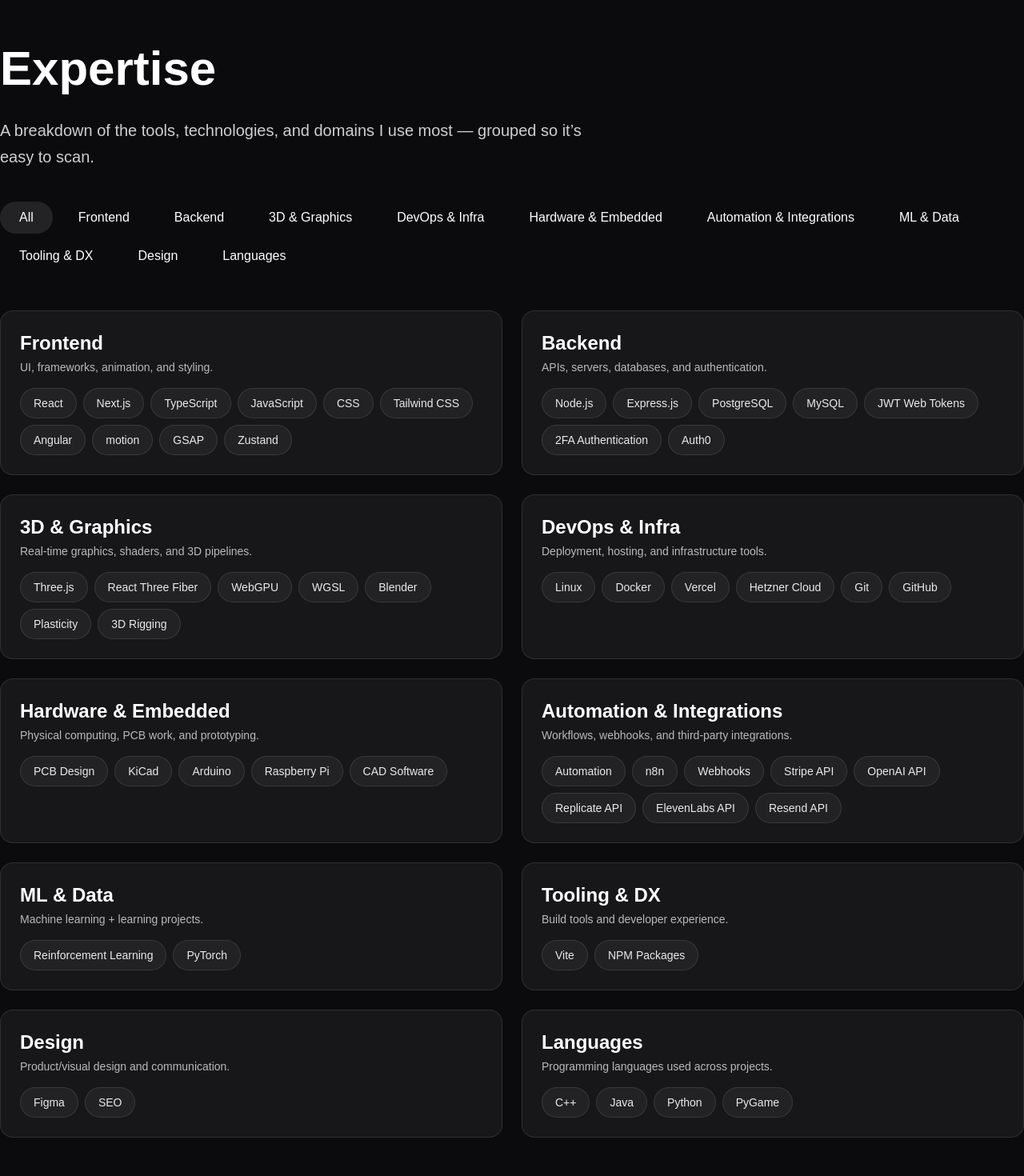
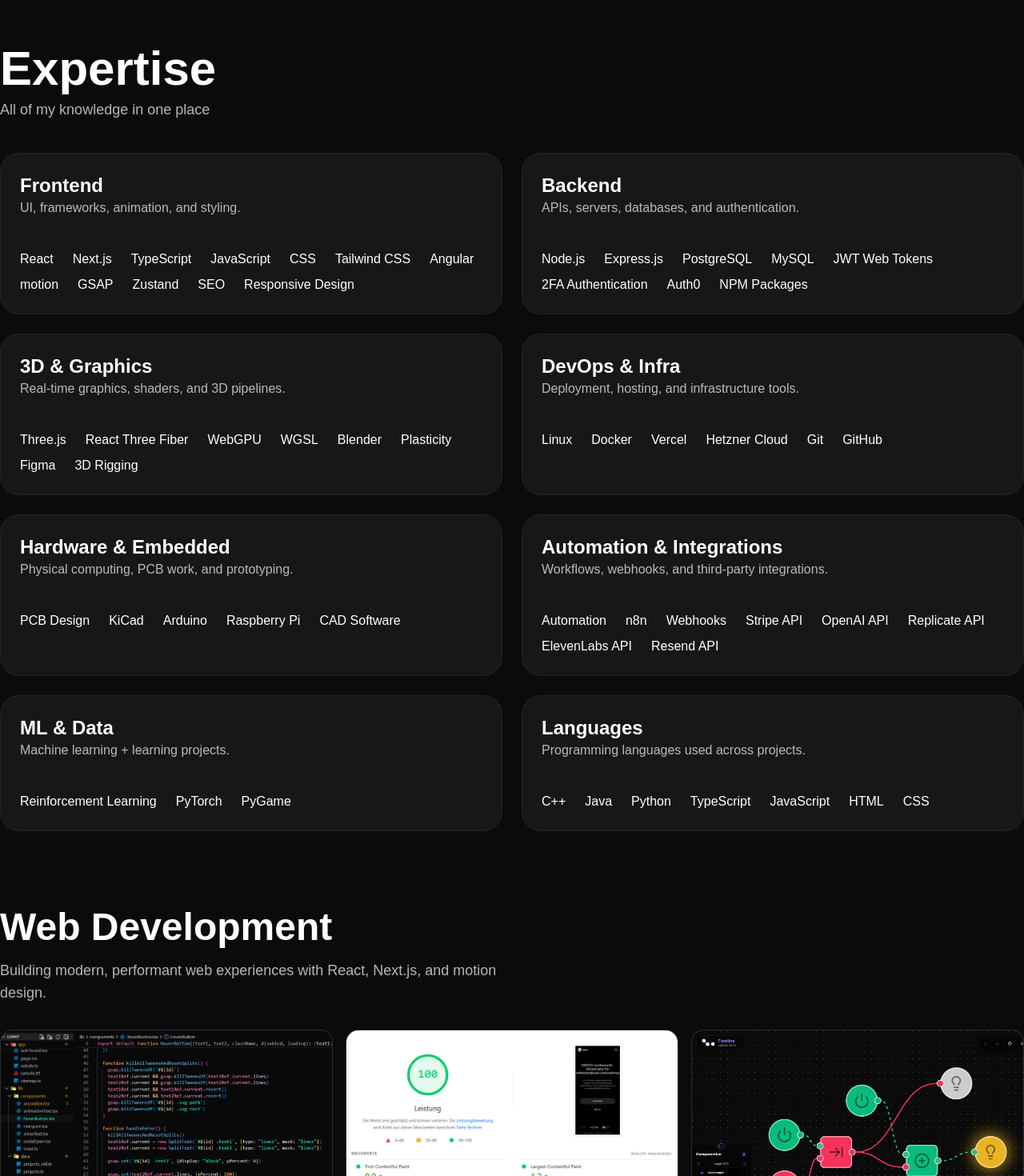
Before and after one commit to lnny8/website, a Next.js app: page /expertise in a window 1280 px wide. Shown: the part 80-1550 px from the top of the page at 80% size. Built offline with nearby package versions, Linux system fonts and the light colour scheme; a web font is replaced by a local one.

Commit message:
some page intro animations

```diff
--- a/app/about/page.tsx
+++ b/app/about/page.tsx
@@ -1,58 +1,27 @@
+"use client"
+import MoreSoon from "@/lib/components/moreSoon"
+import {about} from "@/lib/data/data"
+import {useGSAP} from "@gsap/react"
 import Image from "next/image"
-import React from "react"
-
-const sections = [
-  {
-    title: "Web Development",
-    description: "Building modern, performant web experiences with React, Next.js, and motion design.",
-    images: ["/interests/websites3.png", "/interests/websites2.png", "/interests/websites1.png"],
-  },
-  {
-    title: "Server Infrastructure",
-    description: "Managing Linux servers, databases, and automation workflows for reliable deployment.",
-    images: ["/interests/server1.png", "/interests/server2.png", "/interests/server3.png"],
-  },
-  {
-    title: "Hardware & PCB Design",
-    description: "Prototyping circuits, designing PCBs, and creating physical interfaces.",
-    images: ["/interests/hardware1.png", "/interests/hardware2.png", "/interests/hardware3.png"],
-  },
-  {
-    title: "3D Modeling & Printing",
-    description: "Designing, rendering, printing custom components using CAD software.",
-    images: ["/interests/3d1.png", "/interests/3d2.png", "/interests/3d3.png"],
-  },
-  {
-    title: "Creative Coding",
-    description: "Mobile app development and interactive experiences through code.",
-    images: ["/interests/creative1.png", "/interests/creative2.png", "/interests/creative3.png"],
-  },
-  {
-    title: "Automation & Scripting",
-    description: "Creating scripts and automations in n8n to streamline workflows and increase efficiency.",
-    images: ["/interests/automation1.png", "/interests/automation2.png", "/interests/automation3.png"],
-  },
-]
-
-const about = [
-  {
-    title: "age",
-    description: "17",
-    icon: "🎂",
-  },
-  {
-    title: "location",
-    description: "Stuttgart, Germany",
-    icon: "📍",
-  },
-  {
-    title: "education",
-    description: "High School Student",
-    icon: "🎓",
-  },
-]
+import React, { useRef } from "react"
+import { SplitText } from "gsap/all"
+import gsap from "gsap"
 
 export default function Page() {
+
+  const titleRef = useRef(null)
+  const descriptionRef = useRef(null)
+
+  gsap.registerPlugin(SplitText)
+
+  useGSAP(() => {
+    if (!titleRef.current || !descriptionRef.current) return
+    const titleSplit = new SplitText(titleRef.current, {type: "words, chars", mask: "chars"})
+    const descriptionSplit = new SplitText(descriptionRef.current, {type: "words, chars", mask: "chars"})
+    gsap.from(titleSplit.chars, {opacity: 0, yPercent: 100, stagger: 0.02, ease: "back.inOut"})
+    gsap.from(descriptionSplit.words, {opacity: 0, xPercent: 0, stagger: {amount: 0.2}, ease: "power4.inOut", delay: 0.3})
+  }, [])
+
   return (
     <main className="min-h-screen max-w-7xl mx-auto w-full pb-24">
       <section className="pt-32 px-6 md:px-0">
@@ -63,9 +32,9 @@
         </p>
       </section>
 
-      <section className="px-6 md:px-0 mt-12 grid grid-cols-1 md:grid-cols-3 gap-4">
+      <section className="px-6 md:px-0 mt-12 grid grid-cols-1 md:grid-cols-3 gap-4 pb-12">
         {about.map((item) => (
-          <div key={item.title} className="rounded-xl border border-white/5 light:border-black/5 bg-white/5 light:bg-black/5 p-4 flex flex-col items-center text-center gap-3">
+          <div key={item.title} className="rounded-3xl border border-white/5 light:border-black/5 bg-white/5 light:bg-black/5 p-4 flex flex-col items-center text-center gap-3">
             <div className="text-3xl">{item.icon}</div>
             <h3 className="text-xl font-clash font-semibold">{item.description}</h3>
             <p className="text-white/70 light:text-black/70 text-sm capitalize">{item.title}</p>
@@ -73,32 +42,7 @@
         ))}
       </section>
 
-      {sections.map((section, idx) => (
-        <section key={section.title} className="px-6 md:px-0 mt-24">
-          <h2 className="text-4xl md:text-5xl font-clash font-semibold mb-4">{section.title}</h2>
-          <p className="text-lg text-white/70 light:text-black/70 mb-8 max-w-2xl">{section.description}</p>
-
-          <div className="grid grid-cols-1 md:grid-cols-3 gap-4">
-            {section.images.map((img, imgIdx) => (
-              <div key={imgIdx} className="relative aspect-3/2 group rounded-2xl overflow-hidden cursor-pointer bg-white/5 light:bg-black/5 border border-white/10 light:border-black/10">
-                <Image src={img} alt={`${section.title} ${imgIdx + 1}`} fill className="object-cover group-hover:scale-105 transition-transform duration-300" />
-              </div>
-            ))}
-          </div>
-        </section>
-      ))}
-
-      {/* <section className="max-w-6xl mx-auto px-6 md:px-0 mt-24">
-        <div className="rounded-3xl border border-white/10 light:border-black/10 bg-white/5 light:bg-black/5 p-8 md:p-12 flex flex-col md:flex-row md:items-center md:justify-between gap-6">
-          <div className="space-y-3">
-            <h3 className="text-3xl font-clash font-semibold">Let's work together</h3>
-            <p className="text-white/70 light:text-black/70">Available for projects and collaborations.</p>
-          </div>
-          <a className="inline-flex items-center justify-center rounded-full px-8 py-4 bg-lime text-woodsmoke font-clash font-medium hover:bg-lime/90 transition-colors duration-200" href="mailto:lenny@lnny.dev">
-            Get in touch
-          </a>
-        </div>
-      </section> */}
+      <MoreSoon />
     </main>
   )
 }
--- a/app/expertise/page.tsx
+++ b/app/expertise/page.tsx
@@ -1,71 +1,62 @@
 "use client"
-
-import React, {useMemo, useState} from "react"
-import {experienceCategories} from "@/lib/data/data"
-import {AnimatePresence, motion} from "motion/react"
-
-function Chip({label}: {label: string}) {
-  return <div className="rounded-full border border-white/10 light:border-black/10 bg-white/5 light:bg-black/5 px-4 py-2 text-sm text-white/90 light:text-black/90 hover:bg-white/10 light:hover:bg-black/10 transition-colors">{label}</div>
-}
+import {experienceCategories, imageSections} from "@/lib/data/data"
+import React, { useRef } from "react"
+import Image from "next/image"
+import { useGSAP } from "@gsap/react"
+import gsap from "gsap"
+import { SplitText } from "gsap/all"
+import { motion } from "motion/react"
 
 export default function Page() {
-  const categories = useMemo(() => experienceCategories.map((c) => c.title), [])
-  const [selectedCategory, setSelectedCategory] = useState<string>("All")
 
-  const flattened = useMemo(() => {
-    return experienceCategories.flatMap((c) => c.items.map((name) => ({name, category: c.title})))
+  const titleRef = useRef(null)
+  const descriptionRef = useRef(null)
+
+  gsap.registerPlugin(SplitText)
+
+  useGSAP(() => {
+    if (!titleRef.current || !descriptionRef.current) return
+    const titleSplit = new SplitText(titleRef.current, {type: "words, chars", mask: "chars"})
+    const descriptionSplit = new SplitText(descriptionRef.current, {type: "words, chars", mask: "chars"})
+    gsap.from(titleSplit.chars, {opacity: 0, yPercent: 100, stagger: 0.02, ease: "back.inOut"})
+    gsap.from(descriptionSplit.words, {opacity: 0, xPercent: 0, stagger: {amount: 0.2}, ease: "power4.inOut", delay: 0.3})
   }, [])
 
-  const filtered = useMemo(() => {
-    if (selectedCategory === "All") return flattened
-    return flattened.filter((x) => x.category === selectedCategory)
-  }, [flattened, selectedCategory])
+  return (
+    <main className="pt-32 max-w-7xl mx-auto px-6 md:px-0">
+      <h1 ref={titleRef} className="text-6xl leading-tight font-clash font-semibold">Expertise</h1>
+      <h2 ref={descriptionRef} className="text-white/70 light:text-black/70 font-light text-lg">All of my knowledge in one place</h2>
 
-  return (
-    <main className="min-h-screen max-w-7xl mx-auto w-full pb-24">
-      <section className="pt-32 px-6 md:px-0">
-        <h1 className="text-6xl font-clash font-semibold leading-tight mb-6">Expertise</h1>
-        <p className="text-xl text-white/80 light:text-black/80 leading-relaxed max-w-3xl">A breakdown of the tools, technologies, and domains I use most — grouped so it’s easy to scan.</p>
-      </section>
+      <div className="grid grid-cols-2 gap-6 pt-10">
+        {experienceCategories.map((category, index) => (
+          <motion.div  initial={{opacity: 0, scale: 0.5}} animate={{opacity: 1, scale: 1, transition: {duration: 1, type: "spring", delay: index * 0.2 + 0.4}}} className="border border-white/5 light:border-black/5 bg-white/5 light:bg-black/5 cursor-pointer rounded-3xl p-6" key={category.title}>
+            <h3 className="font-semibold font-clash text-2xl">{category.title}</h3>
+            <p className="text-white/70 light:text-black/70 font-light pb-10">{category.description}</p>
+            <div className="flex gap-x-6 gap-y-2 flex-wrap">
+              {category.items.map((item) => (
+                <div className="" key={item}>
+                  {item}
+                </div>
+              ))}
+            </div>
+          </motion.div>
+        ))}
+      </div>
 
-      <section className="px-6 md:px-0 mt-10 flex flex-wrap gap-2">
-        {["All", ...categories].map((category) => (
-          <button onClick={() => setSelectedCategory(category)} key={category} className="relative px-4 md:px-6 py-2 rounded-full cursor-pointer text-sm md:text-base">
-            {category}
-            {selectedCategory === category && <motion.div style={{borderRadius: 9999}} transition={{type: "spring", stiffness: 420, damping: 24}} className="bg-white/10 light:bg-black/10 absolute inset-0 -z-1" layoutId="backGround_experience_category" />}
-          </button>
-        ))}
-      </section>
+      {imageSections.map((section, idx) => (
+        <section key={section.title} className="px-6 md:px-0 mt-24">
+          <h2 className="text-4xl md:text-5xl font-clash font-semibold mb-4">{section.title}</h2>
+          <p className="text-lg text-white/70 light:text-black/70 mb-8 max-w-2xl">{section.description}</p>
 
-      {selectedCategory === "All" ? (
-        <section className="px-6 md:px-0 mt-12 grid grid-cols-1 md:grid-cols-2 gap-6">
-          {experienceCategories.map((category) => (
-            <div key={category.title} className="rounded-2xl border border-white/10 light:border-black/10 bg-white/5 light:bg-black/5 p-6">
-              <div className="flex flex-col gap-1 mb-4">
-                <h2 className="text-2xl font-clash font-semibold">{category.title}</h2>
-                {category.description && <p className="text-sm text-white/70 light:text-black/70">{category.description}</p>}
+          <div className="grid grid-cols-1 md:grid-cols-3 gap-4">
+            {section.images.map((img, imgIdx) => (
+              <div key={imgIdx} className="relative aspect-3/2 group rounded-2xl overflow-hidden cursor-pointer bg-white/5 light:bg-black/5 border border-white/10 light:border-black/10">
+                <Image src={img} alt={`${section.title} ${imgIdx + 1}`} fill className="object-cover group-hover:scale-105 transition-transform duration-300" />
               </div>
-              <div className="flex flex-wrap gap-2">
-                {category.items.map((item) => (
-                  <Chip key={`${category.title}-${item}`} label={item} />
-                ))}
-              </div>
-            </div>
-          ))}
-        </section>
-      ) : (
-        <section className="px-6 md:px-0 mt-12">
-          <div className="grid grid-cols-2 sm:grid-cols-3 md:grid-cols-4 gap-3">
-            <AnimatePresence>
-              {filtered.map((item) => (
-                <motion.div key={`${item.category}-${item.name}`} initial={{opacity: 0, scale: 0.9}} animate={{opacity: 1, scale: 1, transition: {duration: 0.25}}} exit={{opacity: 0, scale: 0.9, transition: {duration: 0.1}}}>
-                  <Chip label={item.name} />
-                </motion.div>
-              ))}
-            </AnimatePresence>
+            ))}
           </div>
         </section>
-      )}
+      ))}
     </main>
   )
 }
--- /dev/null
+++ b/lib/components/moreSoon.tsx
@@ -0,0 +1,14 @@
+import Image from "next/image"
+import React from "react"
+
+export default function MoreSoon() {
+  return (
+    <div className="max-w-7xl mx-auto grid md:grid-cols-2 content-center place-items-center rounded-3xl border border-white/5 light:border-black/5 bg-white/5 light:bg-black/5">
+      <div className="md:pl-42 px-10 md:px-0 pt-10 md:pt-0">
+        <h1 className="text-6xl font-clash tracking-tight font-semibold">More content coming soon...</h1>
+        <p className="mt-2 text-lg text-white/70 light:text-black/70 font-light">Stay tuned for updates.</p>
+      </div>
+      <Image src="/images/worker.png" className="pt-8 md:mr-42" alt="more content coming soon" width={300} height={400} />
+    </div>
+  )
+}
--- a/lib/data/data.ts
+++ b/lib/data/data.ts
@@ -24,43 +24,77 @@
   {title: "Animated Theme Switcher", description: "Build an animated theme switcher with JavaScript and CSS", imageUrl: "/tutorials/animated-theme-switcher-tutorial.png", link: "/tutorials/animated-theme-switcher-tutorial", date: "2025", color: "#abafff"},
 ]
 
-export const selectedProjects = [
-  projects[0],
-  projects[1],
-  projects[2],
-  tutorials[0]
+export const selectedProjects = [projects[0], projects[1], projects[2], tutorials[0]]
+
+export const knowledgeAreas = ["Web Development", "3D Modeling", "Automation", "Hardware Design", "PCB", "Server"]
+
+
+export const imageSections = [
+  {
+    title: "Web Development",
+    description: "Building modern, performant web experiences with React, Next.js, and motion design.",
+    images: ["/interests/websites3.png", "/interests/websites2.png", "/interests/websites1.png"],
+  },
+  {
+    title: "Server Infrastructure",
+    description: "Managing Linux servers, databases, and automation workflows for reliable deployment.",
+    images: ["/interests/server1.png", "/interests/server2.png", "/interests/server3.png"],
+  },
+  {
+    title: "Hardware & PCB Design",
+    description: "Prototyping circuits, designing PCBs, and creating physical interfaces.",
+    images: ["/interests/hardware1.png", "/interests/hardware2.png", "/interests/hardware3.png"],
+  },
+  {
+    title: "3D Modeling & Printing",
+    description: "Designing, rendering, printing custom components using CAD software.",
+    images: ["/interests/3d1.png", "/interests/3d2.png", "/interests/3d3.png"],
+  },
+  {
+    title: "Creative Coding",
+    description: "Mobile app development and interactive experiences through code.",
+    images: ["/interests/creative1.png", "/interests/creative2.png", "/interests/creative3.png"],
+  },
+  {
+    title: "Automation & Scripting",
+    description: "Creating scripts and automations in n8n to streamline workflows and increase efficiency.",
+    images: ["/interests/automation1.png", "/interests/automation2.png", "/interests/automation3.png"],
+  },
 ]
 
-export const knowledgeAreas = [
-  "Web Development",
-  "3D Modeling",
-  "Automation",
-  "Hardware Design",
-  "PCB",
-  "Server",
+export const about = [
+  {
+    title: "age",
+    description: "17",
+    icon: "🎂",
+  },
+  {
+    title: "location",
+    description: "Stuttgart, Germany",
+    icon: "📍",
+  },
+  {
+    title: "education",
+    description: "High School Student",
+    icon: "🎓",
+  },
 ]
 
-export type ExperienceCategory = {
-  title: string
-  description?: string
-  items: string[]
-}
-
-export const experienceCategories: ExperienceCategory[] = [
+export const experienceCategories = [
   {
     title: "Frontend",
     description: "UI, frameworks, animation, and styling.",
-    items: ["React", "Next.js", "TypeScript", "JavaScript", "CSS", "Tailwind CSS", "Angular", "motion", "GSAP", "Zustand"],
+    items: ["React", "Next.js", "TypeScript", "JavaScript", "CSS", "Tailwind CSS", "Angular", "motion", "GSAP", "Zustand", "SEO", "Responsive Design"],
   },
   {
     title: "Backend",
     description: "APIs, servers, databases, and authentication.",
-    items: ["Node.js", "Express.js", "PostgreSQL", "MySQL", "JWT Web Tokens", "2FA Authentication", "Auth0"],
+    items: ["Node.js", "Express.js", "PostgreSQL", "MySQL", "JWT Web Tokens", "2FA Authentication", "Auth0", "NPM Packages"],
   },
   {
     title: "3D & Graphics",
     description: "Real-time graphics, shaders, and 3D pipelines.",
-    items: ["Three.js", "React Three Fiber", "WebGPU", "WGSL", "Blender", "Plasticity", "3D Rigging"],
+    items: ["Three.js", "React Three Fiber", "WebGPU", "WGSL", "Blender", "Plasticity", "Figma", "3D Rigging"],
   },
   {
     title: "DevOps & Infra",
@@ -80,23 +114,11 @@
   {
     title: "ML & Data",
     description: "Machine learning + learning projects.",
-    items: ["Reinforcement Learning", "PyTorch"],
-  },
-  {
-    title: "Tooling & DX",
-    description: "Build tools and developer experience.",
-    items: ["Vite", "NPM Packages"],
-  },
-  {
-    title: "Design",
-    description: "Product/visual design and communication.",
-    items: ["Figma", "SEO"],
+    items: ["Reinforcement Learning", "PyTorch", "PyGame"],
   },
   {
     title: "Languages",
     description: "Programming languages used across projects.",
-    items: ["C++", "Java", "Python", "PyGame"],
+    items: ["C++", "Java", "Python", "TypeScript", "JavaScript", "HTML", "CSS"],
   },
 ]
-
-export const allExperiences = Array.from(new Set(experienceCategories.flatMap((c) => c.items)))
--- a/lib/pages/collection.tsx
+++ b/lib/pages/collection.tsx
@@ -1,31 +1,46 @@
 "use client"
 import Link from "next/link"
-import React, {useState} from "react"
+import React, {useRef, useState} from "react"
 import Image from "next/image"
 import {AnimatePresence, motion} from "motion/react"
 import {getBackgroundColor} from "../data/getBackgroundColor"
-import { useTheme } from "next-themes"
+import {useTheme} from "next-themes"
+import { useGSAP } from "@gsap/react"
+import gsap from "gsap"
+import { SplitText } from "gsap/all"
 
 export default function Collection({title, description, data, categories}: {title: string; description: string; data: any[]; categories?: string[]}) {
   const [selectedCategory, setSelectedCategory] = useState("All")
-  const { theme } = useTheme()
+  const {theme} = useTheme()
+  const titleRef = useRef(null)
+  const descriptionRef = useRef(null)
+
+  gsap.registerPlugin(SplitText)
+
+  useGSAP(() => {
+    if(!titleRef.current || !descriptionRef.current) return
+    const titleSplit = new SplitText(titleRef.current, {type: "words, chars", mask: "chars"})
+    const descriptionSplit = new SplitText(descriptionRef.current, {type: "words, chars", mask: "chars"})
+    gsap.from(titleSplit.chars, {opacity: 0, yPercent: 100, stagger: 0.02, ease: "back.inOut"})
+    gsap.from(descriptionSplit.words, {opacity: 0, xPercent: 0, stagger: {amount: 0.2}, ease: "power4.inOut", delay: 0.3})
+  }, [])
 
   return (
     <section className="max-w-7xl md:px-0 px-6 mx-auto flex flex-col">
       <div className="mt-32 mb-20 flex flex-col md:flex-row md:justify-between md:items-end">
         <div>
-          <h1 className="md:text-6xl text-5xl font-clash font-semibold leading-tight">{title}</h1>
-          <span className="text-white/70 light:text-black/70 font-light text-lg">{description}</span>
+          <h1 ref={titleRef} className="md:text-6xl text-5xl font-clash font-semibold leading-tight">{title}</h1>
+          <span ref={descriptionRef} className="text-white/70 light:text-black/70 font-light text-lg">{description}</span>
         </div>
         {categories && (
-          <div className="flex md:gap-5 pt-10 md:pt-0">
+          <motion.div initial={{opacity: 0, scale: 0}} animate={{opacity: 1, scale: 1, transition: {delay: 0.3}}} className="flex md:gap-5 pt-10 md:pt-0">
             {["All", ...categories].map((category) => (
               <button onClick={() => setSelectedCategory(category)} key={category} className="relative md:px-6 px-4 py-2 rounded-full cursor-pointer">
                 {category}
                 {selectedCategory === category && <motion.div style={{borderRadius: 9999}} transition={{type: "spring", stiffness: 420, damping: 24}} className="bg-white/10 light:bg-black/10 absolute inset-0 -z-1" layoutId="backGround_category" />}
               </button>
             ))}
-          </div>
+          </motion.div>
         )}
       </div>
 
@@ -34,7 +49,7 @@
           {data
             .filter((item) => selectedCategory === "All" || item.category === selectedCategory)
             .map((project, index) => (
-              <motion.div initial={{opacity: 0, scale: 0.5}} animate={{opacity: 1, scale: 1, transition: {duration: 1, type: "spring"}}} exit={{opacity: 0, scale: 0.5, transition: {duration: 0.1}}} layoutId={project.title} key={project.title}>
+              <motion.div initial={{opacity: 0, scale: 0.5}} animate={{opacity: 1, scale: 1, transition: {duration: 1, type: "spring", delay: index * 0.2 + 0.4}}} exit={{opacity: 0, scale: 0.5, transition: {duration: 0.1}}} layoutId={project.title} key={project.title}>
                 <Link href={project.link} className={`flex flex-col group md:hover:opacity-100 transition-opacity duration-300 ${index % 2 === 1 ? "md:translate-y-14" : ""}`}>
                   <div className="rounded-3xl relative flex items-center aspect-3/2 justify-center mb-3 overflow-hidden" style={{backgroundColor: theme == "light" ? getBackgroundColor(project.title, 84, 50) : getBackgroundColor(project.title, 16, 10)}}>
                     <Image src={project.imageUrl} fill className="group-hover:scale-105 z-1 transition-transform duration-300" alt={"Image of " + project.description} />
```
Also changed, not shown: app/tutorials/page.tsx (+7 -1 lines), lib/layout/menu.tsx (+3 -6 lines).
